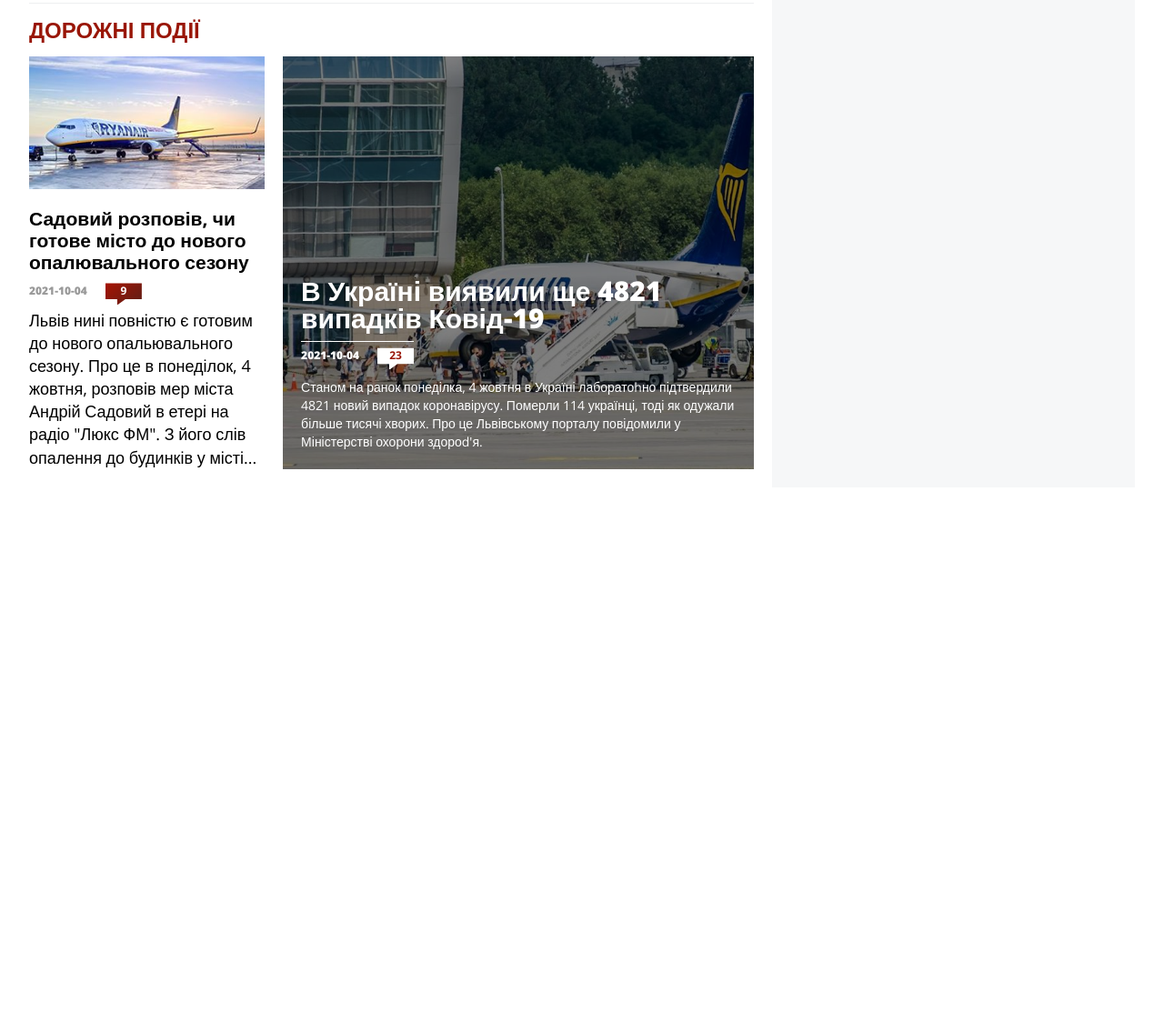
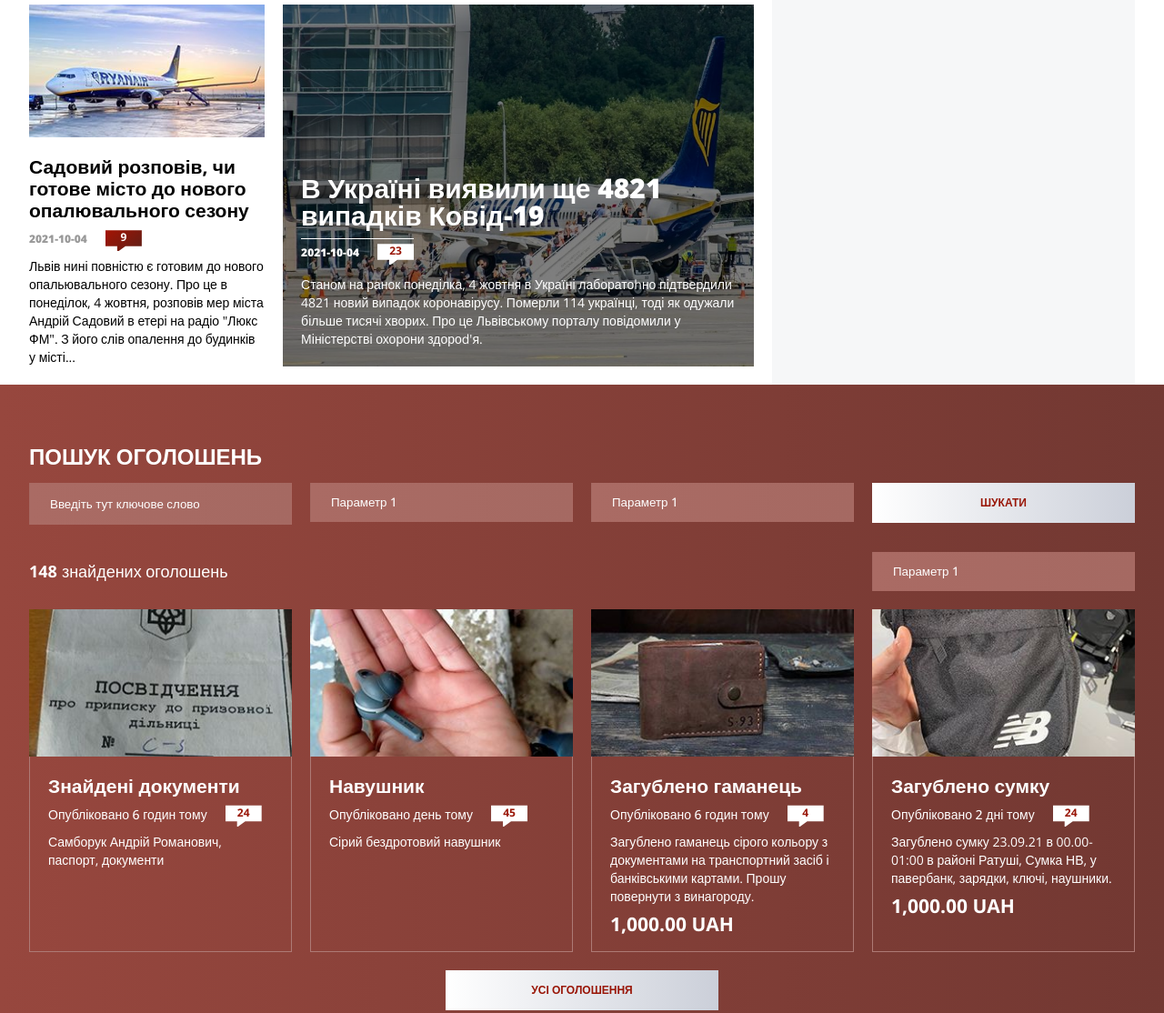
Before and after one commit to lvivduncan/varta1, a plain HTML site: page index.html in a window 1280 px wide. Shown: the part 1567-2681 px from the top of the page at 91% size. Drawn offline with nearby package versions, Linux system fonts and the light colour scheme.

Commit message:
search-ads

```diff
--- a/css/article.css
+++ b/css/article.css
@@ -30,3 +30,9 @@
 {
     margin: 0 0 var(--gap);
 }
+
+.article p
+{
+    font-size: 14px;
+    line-height: 20px;
+}
--- a/css/root.css
+++ b/css/root.css
@@ -13,7 +13,8 @@
     --white: #fff;
     --red: #991607;
     --black: #000;
-    --red-dirty: #97473e;
+    --red-dirty: linear-gradient(90deg,#97473e, #723832);
+    --red-border : #ad7a75; /* search-ads border */
 
 
     --gray1: #f6f7f8; /* aside bg */
@@ -23,13 +24,17 @@
     --gray5: #999; /* date */
 
 
+
     --gap: 20px;
 
 
     /* мітка, кнопка */
     --red-gradient: linear-gradient(320deg, #5d1f17, #ae1201);
 
+    /* поля у блоці "пошук оголошень" */
+    --red-input:  linear-gradient(90deg,#aa6b64, #a56962);
 
+    --white-button: linear-gradient(90deg, #fff, #cbcfd9);
 }
 
 html, body
@@ -98,10 +103,14 @@ button,
     padding: 13px 22px;
     color: var(--white);
     text-transform: uppercase;
+    text-align: center;
     font-size: 12px;
     line-height: 18px;
     font-weight: bold;
     text-decoration: none;
+    cursor: pointer;
+    outline: none;
+    border: none;
 }
 
 .center
--- /dev/null
+++ b/css/search-ads.css
@@ -0,0 +1,151 @@
+.search-ads
+{
+    background: var(--red-dirty);
+    padding: 70px 0 50px;
+
+}
+
+.search-ads .wrapper
+{
+    display: grid;
+    grid-gap: var(--gap);
+}
+
+/* 4 автономні блоки -- заголовок, пошук, вивід, кнопка */
+
+/* 1. */
+.search-ads .title
+{
+    color: var(--white);
+}
+
+
+
+/* 2. поля пошуку */
+.search-ads-header
+{
+    display: grid;
+    grid-template-columns: repeat(4,1fr);
+    grid-gap: calc(var(--gap)/2*3) var(--gap);
+}
+
+/* поля та селект */
+.search-ads input,
+.search-ads select
+{
+    background: var(--red-input);
+    display: block;
+    width: 100%;
+    appearance: none;
+    border: none;
+    padding: 13px 22px;
+    font-weight: 500;
+    border: 1px solid transparent;
+    outline: none;
+    color: var(--white);
+}
+
+.search-ads input::placeholder
+{
+    color: var(--white);
+}
+
+.search-ads input:focus,
+.search-ads select:focus
+{
+    border-color: var(--white);
+}
+
+.search-ads select
+{
+    cursor: pointer;
+}
+
+/* 148 знайдених оголошень */
+.search-ads-output
+{
+    display: flex;
+    align-items: center;
+    color: var(--white);
+    gap: 5px;
+    grid-column: 1 / -2;
+}
+
+/* кнопка пошуку */
+.search-ads button
+{
+    background: var(--white-button);
+    color: var(--red);
+    display: block;
+    width: 100%;
+}
+
+/* 3. вивід артиклів */
+.search-ads-main
+{
+    display: grid;
+    grid-template-columns: repeat(4,1fr);
+    grid-gap: calc(var(--gap)/2*3) var(--gap);
+}
+
+.search-ads-main .article
+{
+    border: 1px solid var(--red-border);
+}
+
+.search-ads-main .picture
+{
+    margin: -1px -1px var(--gap);
+    width: calc(100% + 2px);
+}
+
+.search-ads-main h1
+{
+    padding: 0 var(--gap);
+}
+
+.search-ads-main h1 a,
+.search-ads-main h1 a:hover,
+.search-ads-main h1 a:focus
+{
+    color: var(--white);
+}
+
+.search-ads-main .service-data
+{
+    padding: 0 var(--gap);
+}
+
+.search-ads-main .service-data time
+{
+    font-weight: 500;
+    color: var(--white);
+    font-size: 14px;
+}
+
+.search-ads-main .service-data span
+{
+    background: var(--white);
+    color: var(--red);
+}
+
+.search-ads-main p
+{
+    padding: 0 var(--gap) var(--gap);
+    color: var(--white);
+}
+
+.search-ads-main p strong
+{
+    display: block;
+    font-size: 21px;
+    margin: calc(var(--gap)/2) 0 0;
+}
+
+/* 4. кнопка "усі оголошення" */
+.search-ads .button
+{
+    width: 300px;
+    background: var(--white-button);
+    color: var(--red);
+}
--- a/css/service-data.css
+++ b/css/service-data.css
@@ -32,4 +32,6 @@
     /* color: var(--red); */
     color: var(--white);
     clip-path: polygon(0% 23.33%, 100% 23.33%, 100% 81.67%, 55% 81.67%, 32.50% 103.33%, 32.5% 81.67%, 0% 81.67%);
+    position: relative;
+    top: -2px;
 }
--- a/css/styles.css
+++ b/css/styles.css
@@ -10,5 +10,6 @@
 @import url('./post-2-1.css');
 @import url('./post-1-2.css');
 @import url('./article-aside.css');
+@import url('./search-ads.css');
 @import url('./tags.css');
 @import url('./social.css');
--- a/index.html
+++ b/index.html
@@ -281,6 +281,110 @@
     </div>
     <!-- .wrapper -->
 
+    <section class="search-ads">
+        <div class="wrapper">
+            <h1 class="title">Пошук оголошень</h1>
+
+            <form class="search-ads-header" method="post">
+                <div>
+                    <input type="text" placeholder="Введіть тут ключове слово">
+                </div>
+                <div>
+                    <select>
+                        <option disabled>Оберіть щось</option>
+                        <option value="1">Параметр 1</option>
+                        <option value="2">Параметр 2</option>
+                        <option value="3">Параметр 3</option>
+                    </select>
+                </div>
+                <div>
+                    <select>
+                        <option disabled>Оберіть щось</option>
+                        <option value="1">Параметр 1</option>
+                        <option value="2">Параметр 2</option>
+                        <option value="3">Параметр 3</option>
+                    </select>
+                </div>
+                <div>
+                    <button>Шукати</button>
+                </div>
+                <div class="search-ads-output">
+                    <strong>148</strong> знайдених оголошень
+                </div>
+                <div>
+                    <select>
+                        <option disabled>Оберіть щось</option>
+                        <option value="1">Параметр 1</option>
+                        <option value="2">Параметр 2</option>
+                        <option value="3">Параметр 3</option>
+                    </select>
+                </div>
+            </form>
+            <div class="search-ads-main">
+
+                <article class="article">
+                    <div class="picture">
+                        <picture>
+                            <img src="temp/04.jpg" alt="">
+                        </picture>
+                    </div>
+                    <h1><a href="#">Знайдені документи</a></h1>
+                    <div class="service-data">
+                        <time>Опубліковано 6 годин тому</time>
+                        <span>24</span>
+                    </div>
+                    <p>Самборук Андрій Романович, паспорт, документи</p>
+                </article>
+
+                <article class="article">
+                    <div class="picture">
+                        <picture>
+                            <img src="temp/05.jpg" alt="">
+                        </picture>
+                    </div>
+                    <h1><a href="#">Навушник</a></h1>
+                    <div class="service-data">
+                        <time>Опубліковано день тому</time>
+                        <span>45</span>
+                    </div>
+                    <p>Сірий бездротовий навушник</p>
+                </article>
+
+                <article class="article">
+                    <div class="picture">
+                        <picture>
+                            <img src="temp/06.jpg" alt="">
+                        </picture>
+                    </div>
+                    <h1><a href="#">Загублено гаманець</a></h1>
+                    <div class="service-data">
+                        <time>Опубліковано 6 годин тому</time>
+                        <span>4</span>
+                    </div>
+                    <p>Загублено гаманець сірого кольору з документами на транспортний засіб і банківськими картами. Прошу повернути з винагороду. <strong>1,000.00 UAH</strong></p>
+                </article>
+
+                <article class="article">
+                    <div class="picture">
+                        <picture>
+                            <img src="temp/07.jpg" alt="">
+                        </picture>
+                    </div>
+                    <h1><a href="#">Загублено сумку</a></h1>
+                    <div class="service-data">
+                        <time>Опубліковано 2 дні тому</time>
+                        <span>24</span>
+                    </div>
+                    <p>Загублено сумку 23.09.21 в 00.00-01:00 в районі Ратуші, Сумка НВ, у павербанк, зарядки, ключі, наушники. <strong>1,000.00 UAH</strong></p>
+                </article>
+            </div>
+
+            <div class="center">
+                <a href="#" class="button">Усі оголошення</a>
+            </div>
+        </div>
+    </section>
+    <!-- search-ads -->
 
 
     <div style="height: 1000px;"></div>
```
